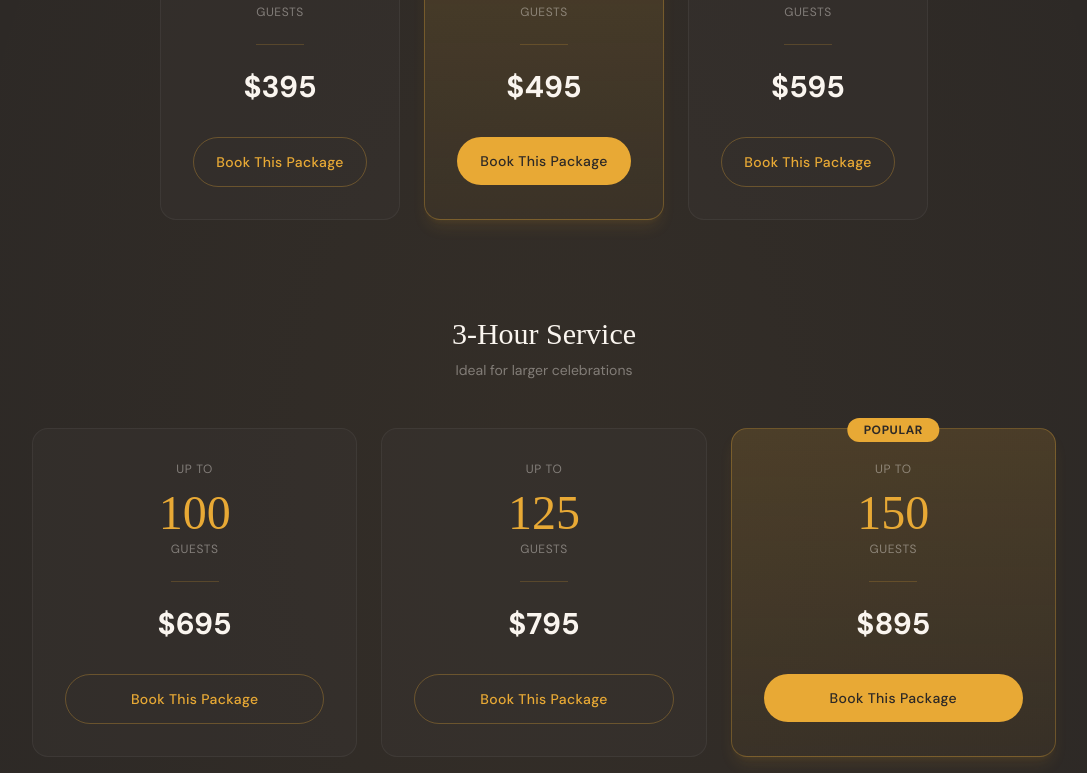
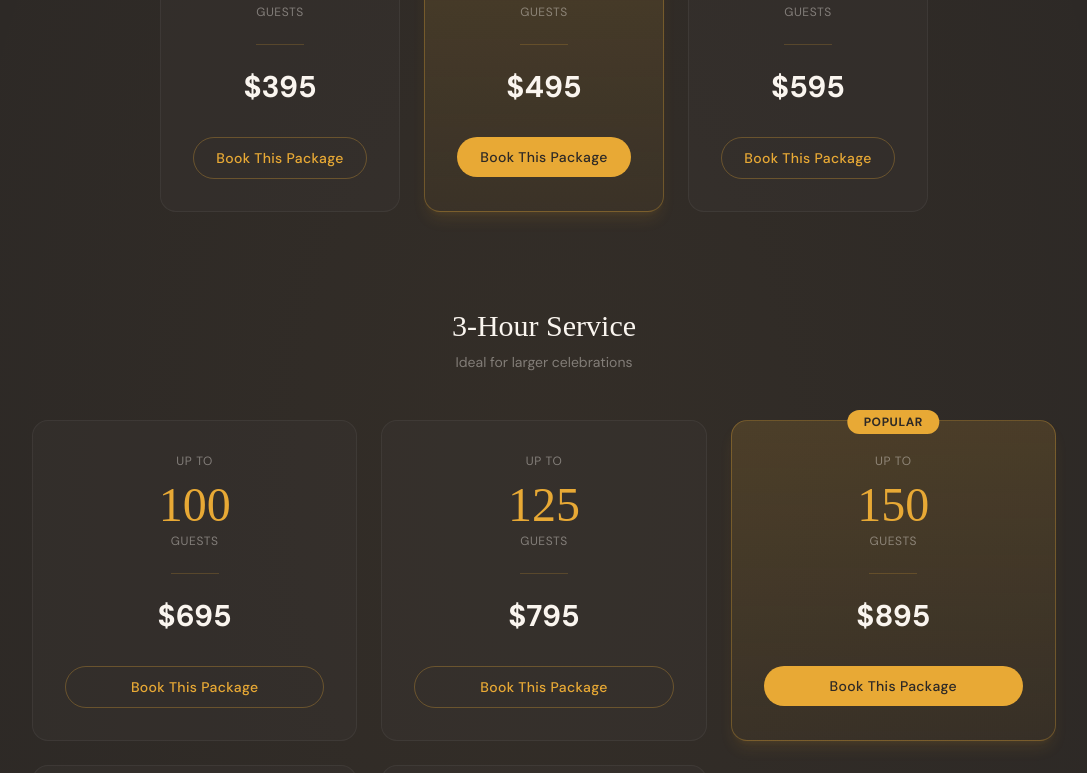
Before and after one commit to AlanConstantino/mexico-lindo-y-que-rico, a Next.js app: page /en in a window 1280 px wide. Shown: the part 4220-4993 px from the top of the page, without its empty margins (96-1183 px from the left). Built offline with nearby package versions, Linux system fonts and the light colour scheme; a web font is replaced by a local one.

Commit message:
fix: slim down package button padding

```diff
--- a/src/components/Packages.tsx
+++ b/src/components/Packages.tsx
@@ -75,7 +75,7 @@ function PricingCard({
 
         <Link
           href={`/booking?service=${serviceType}&guests=${guests}`}
-          className={`block w-full px-4 py-3 sm:py-3.5 rounded-full font-medium text-sm tracking-wide transition-all duration-500 hover:scale-105 active:scale-95 ${
+          className={`block w-full px-4 py-2.5 rounded-full font-medium text-sm tracking-wide transition-all duration-500 hover:scale-105 active:scale-95 ${
             featured
               ? "bg-amber text-navy hover:bg-amber-light hover:shadow-lg hover:shadow-amber/20"
               : "border border-amber/30 text-amber hover:border-amber hover:bg-amber/5"
```
